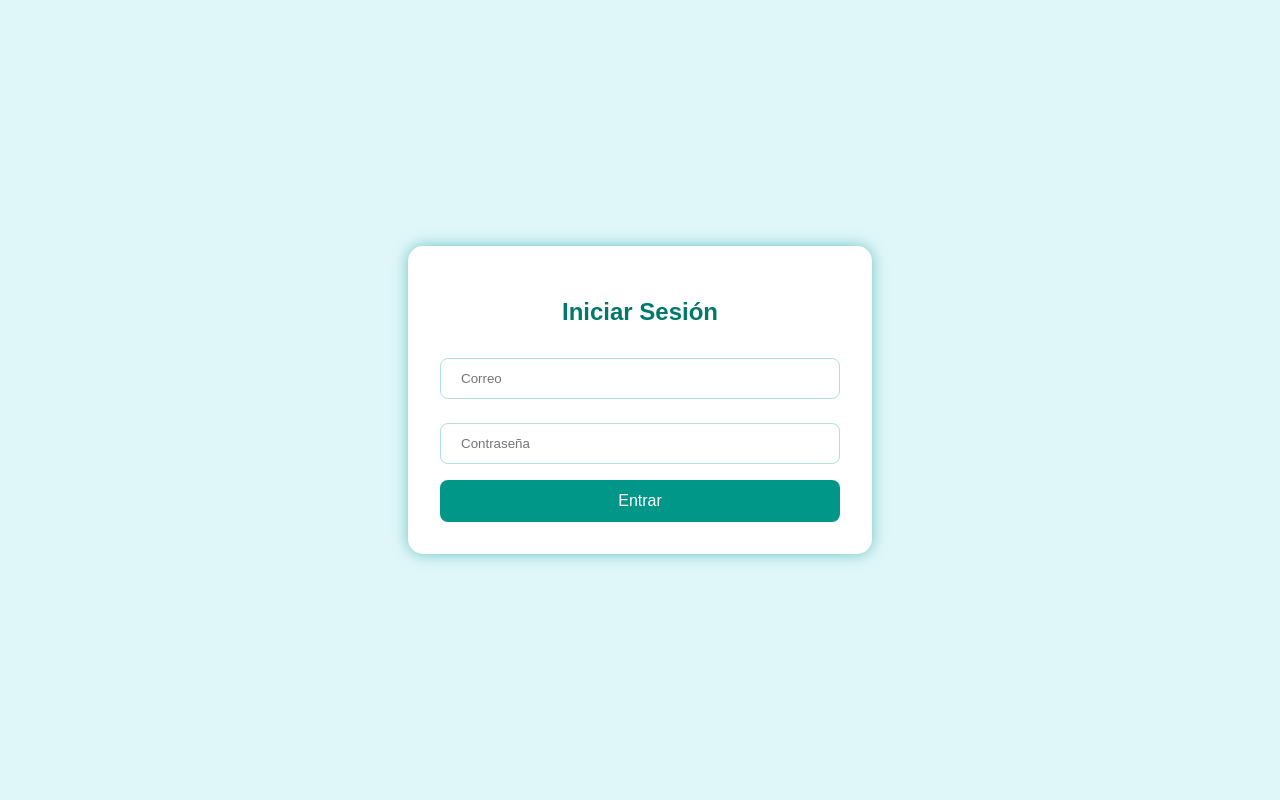
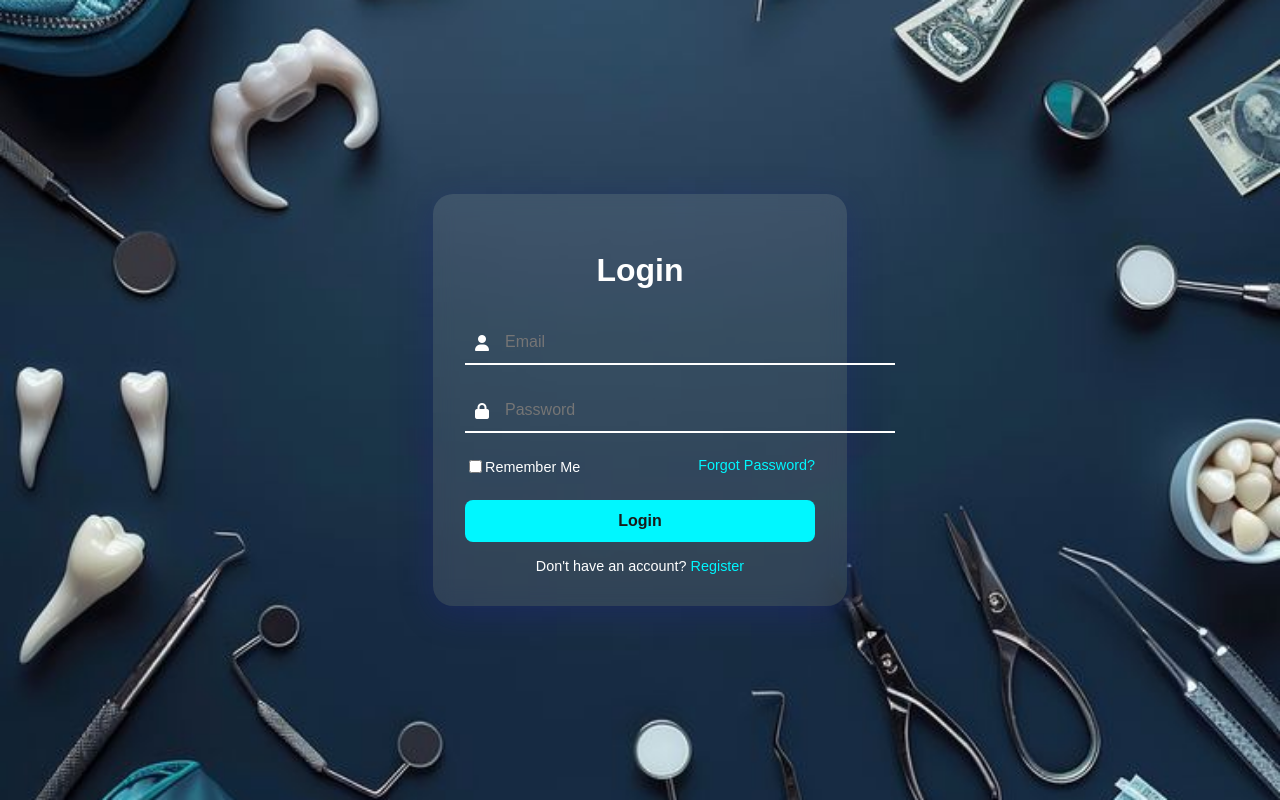
Before and after one commit to AlondraJVG/klinicstudiodental, a Flask app: page / in a window 1280 px wide. Run offline with Flask 3, Linux system fonts and the light colour scheme; some libraries are stand-ins or nearby versions.

Commit message:
estilos de loginp1

```diff
--- a/app/templates/login.html
+++ b/app/templates/login.html
@@ -6,65 +6,126 @@
     <title>Login</title>
     <style>
         body {
-            background: #e0f7fa;
-            font-family: Arial, sans-serif;
+            background: url('/static/fondo_login.jpg') no-repeat center center fixed;
+            background-size: cover;
+            font-family: 'Poppins', sans-serif;
             display: flex;
             justify-content: center;
             align-items: center;
             height: 100vh;
             margin: 0;
         }
+
         .login-container {
-            background: #ffffff;
+            background: rgba(255, 255, 255, 0.1);
+            backdrop-filter: blur(10px);
             padding: 2rem;
-            border-radius: 15px;
-            box-shadow: 0 0 15px rgba(0, 150, 136, 0.5);
-            max-width: 400px;
-            width: 100%;
+            border-radius: 20px;
+            box-shadow: 0 8px 32px 0 rgba(31, 38, 135, 0.37);
+            width: 350px;
+            color: white;
+            text-align: center;
         }
+
         h2 {
-            color: #00796b;
-            text-align: center;
+            margin-bottom: 2rem;
+            font-size: 2rem;
+            font-weight: bold;
+        }
+
+        .input-field {
+            position: relative;
             margin-bottom: 1.5rem;
         }
-        input[type="email"], input[type="password"] {
+
+        .input-field input {
             width: 100%;
-            padding: 12px 20px;
-            margin: 8px 0 16px 0;
-            border: 1px solid #b2dfdb;
-            border-radius: 8px;
-            box-sizing: border-box;
+            padding: 12px 40px 12px 40px;
+            border: none;
+            border-bottom: 2px solid white;
+            background: transparent;
+            color: white;
+            font-size: 1rem;
         }
+
+        .input-field input:focus {
+            outline: none;
+            border-bottom: 2px solid #00f7ff;
+        }
+
+        .input-field i {
+            position: absolute;
+            left: 10px;
+            top: 50%;
+            transform: translateY(-50%);
+            color: white;
+        }
+
+        .options {
+            display: flex;
+            justify-content: space-between;
+            font-size: 0.9rem;
+            margin-bottom: 1.5rem;
+        }
+
+        .options label {
+            display: flex;
+            align-items: center;
+        }
+
+        .options a {
+            color: #00f7ff;
+            text-decoration: none;
+        }
+
+        .options a:hover {
+            text-decoration: underline;
+        }
+
         button {
-            background-color: #009688;
-            color: white;
+            width: 100%;
             padding: 12px;
-            width: 100%;
             border: none;
             border-radius: 8px;
+            background-color: #00f7ff;
+            color: #1a1a1a;
+            font-weight: bold;
             font-size: 1rem;
             cursor: pointer;
+            transition: background 0.3s;
         }
+
         button:hover {
-            background-color: #00796b;
+            background-color: #00c2cc;
         }
+
+        .register-link {
+            margin-top: 1rem;
+            font-size: 0.9rem;
+        }
+
+        .register-link a {
+            color: #00f7ff;
+            text-decoration: none;
+        }
+
+        .register-link a:hover {
+            text-decoration: underline;
+        }
+
         .message {
             text-align: center;
-            margin-top: 1rem;
-            color: #d32f2f;
-        }
-        @media (max-width: 480px) {
-            .login-container {
-                margin: 1rem;
-                padding: 1.5rem;
-            }
+            margin-bottom: 1rem;
+            color: #ff4d4d;
         }
     </style>
+    <!-- Puedes usar estos íconos de FontAwesome -->
+    <script src="https://kit.fontawesome.com/a076d05399.js" crossorigin="anonymous"></script>
 </head>
 <body>
 
 <div class="login-container">
-    <h2>Iniciar Sesión</h2>
+    <h2>Login</h2>
 
     {% with messages = get_flashed_messages(with_categories=true) %}
       {% if messages %}
@@ -75,9 +136,25 @@
     {% endwith %}
 
     <form method="POST">
-        <input type="email" name="correo" placeholder="Correo" required>
-        <input type="password" name="contrasena" placeholder="Contraseña" required>
-        <button type="submit">Entrar</button>
+        <div class="input-field">
+            <i class="fas fa-user"></i>
+            <input type="email" name="correo" placeholder="Email" required>
+        </div>
+        <div class="input-field">
+            <i class="fas fa-lock"></i>
+            <input type="password" name="contrasena" placeholder="Password" required>
+        </div>
+
+        <div class="options">
+            <label><input type="checkbox" name="remember"> Remember Me</label>
+            <a href="#">Forgot Password?</a>
+        </div>
+
+        <button type="submit">Login</button>
+
+        <div class="register-link">
+            Don't have an account? <a href="#">Register</a>
+        </div>
     </form>
 </div>
 
```
Also changed, not shown: app/static/fondo_login.jpg (added).
